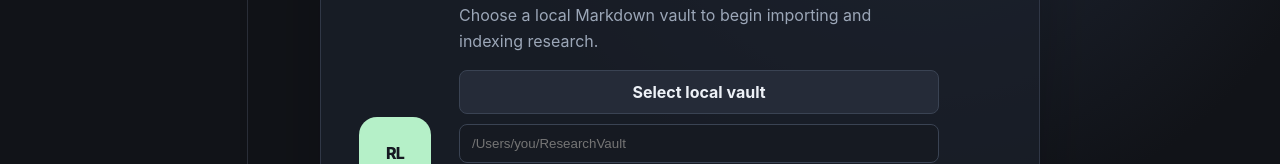
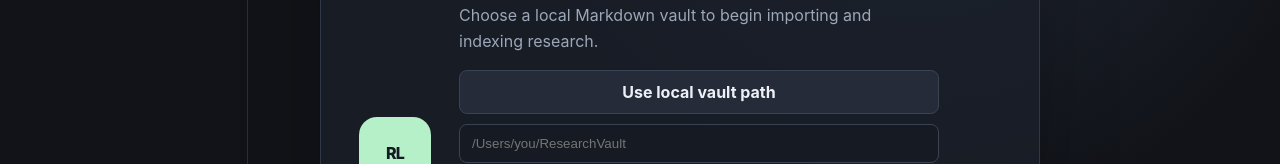
Before and after one commit to KooshaPari/ResearchLedger, a React (Vite) app: page / in a window 1280 px wide. Shown: the part 354-518 px from the top of the page. Built offline with nearby package versions, Linux system fonts and the light colour scheme.

Commit message:
fix: keep vault persistence test-safe

```diff
--- a/src/App.tsx
+++ b/src/App.tsx
@@ -8,6 +8,14 @@ type VaultStatus = {
 };
 
 export function App() {
+  const [vaultPath, setVaultPath] = useState(() =>
+    typeof localStorage === "undefined" ? "" : localStorage.getItem("researchledger.vaultPath") ?? "",
+  );
+  useEffect(() => {
+    if (vaultPath && typeof localStorage !== "undefined") {
+      localStorage.setItem("researchledger.vaultPath", vaultPath);
+    }
+  }, [vaultPath]);
   return (
     <main className="shell">
       <aside className="sidebar">
@@ -30,13 +38,13 @@ export function App() {
             <p className="eyebrow">INBOX</p>
             <h2>Build your research corpus</h2>
           </div>
-          <button className="button secondary" type="button">Select vault</button>
+          <button className="button secondary" type="button" onClick={() => document.querySelector<HTMLInputElement>('input[aria-label="Vault path"]')?.focus()}>Select vault</button>
         </header>
-        <SearchPanel />
+        <SearchPanel vaultPath={vaultPath} />
         <section className="hero-card" aria-label="Vault setup">
           <div className="hero-mark">RL</div>
           <div>
-            <VaultStatusPanel />
+            <VaultStatusPanel vaultPath={vaultPath} setVaultPath={setVaultPath} />
           </div>
         </section>
       </section>
@@ -44,8 +52,7 @@ export function App() {
   );
 }
 
-function SearchPanel() {
-  const [vaultPath, setVaultPath] = useState("");
+function SearchPanel({ vaultPath }: { vaultPath: string }) {
   const [query, setQuery] = useState("");
   const [results, setResults] = useState<Array<{ documentId: string; title: string; snippet: string; sourceUri: string | null }>>([]);
   const search = async () => {
@@ -61,9 +68,8 @@ function SearchPanel() {
   );
 }
 
-function VaultStatusPanel() {
+function VaultStatusPanel({ vaultPath, setVaultPath }: { vaultPath: string; setVaultPath: (path: string) => void }) {
   const [status, setStatus] = useState<VaultStatus | null>(null);
-  const [vaultPath, setVaultPath] = useState("");
   const [token, setToken] = useState("");
   const [exportPath, setExportPath] = useState("");
   const [message, setMessage] = useState("");
@@ -80,7 +86,7 @@ function VaultStatusPanel() {
         {status ? `Local index: ${status.documentCount} documents` : "Choose a local Markdown vault to begin importing and indexing research."}
       </p>
       <div className="import-form">
-        <button className="button secondary" type="button">Select local vault</button>
+        <button className="button secondary" type="button" onClick={() => document.querySelector<HTMLInputElement>('input[aria-label="Vault path"]')?.focus()}>Use local vault path</button>
         <input aria-label="Vault path" placeholder="/Users/you/ResearchVault" value={vaultPath} onChange={(event) => setVaultPath(event.target.value)} />
         <input aria-label="GitHub token" type="password" placeholder="GitHub token (never stored)" value={token} onChange={(event) => setToken(event.target.value)} />
         <button className="button primary" type="button" onClick={async () => {
```
